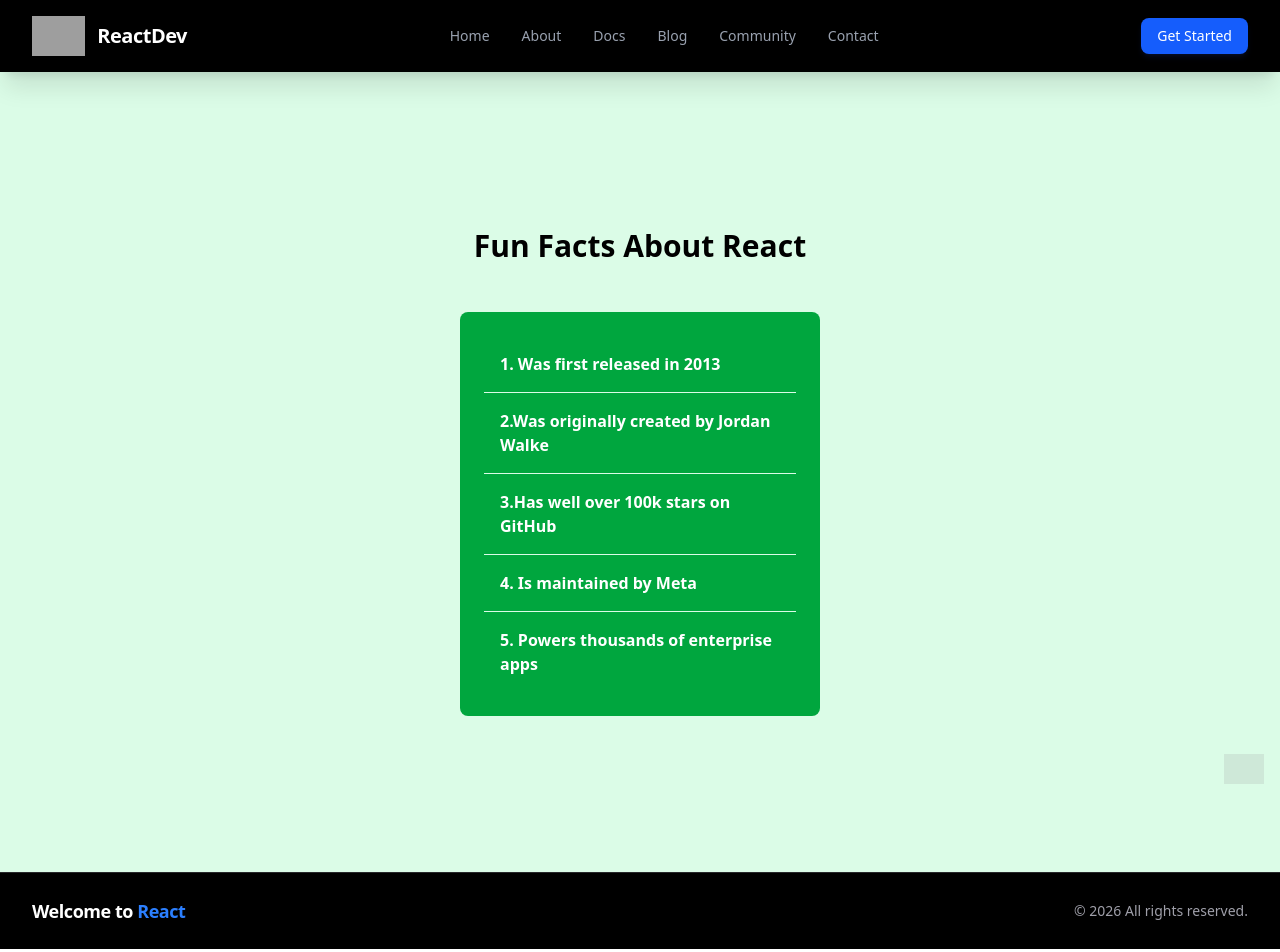
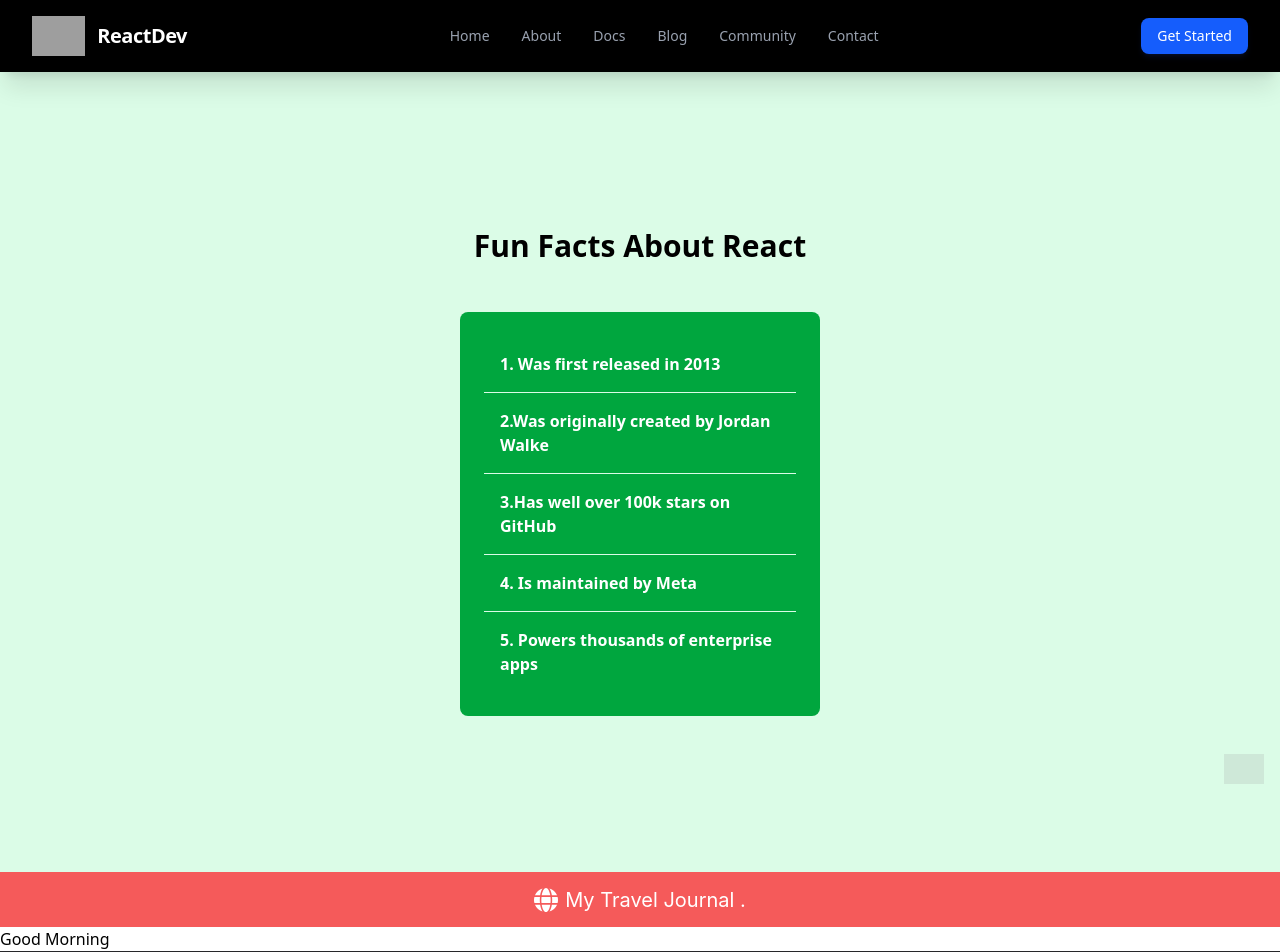
Before and after one commit to wainaina-mwangi/New-pro, a React (Vite) app: page / in a window 1280 px wide. Shown: the top 952 px of the page. Built offline with nearby package versions, Linux system fonts and the light colour scheme; grey boxes are pictures that could not be loaded.

Commit message:
writing js inside jsx

```diff
--- a/package.json
+++ b/package.json
@@ -13,6 +13,7 @@
     "@tailwindcss/vite": "^4.1.18",
     "react": "^19.2.0",
     "react-dom": "^19.2.0",
+    "react-icons": "^5.5.0",
     "tailwindcss": "^4.1.18"
   },
   "devDependencies": {
--- a/src/App.jsx
+++ b/src/App.jsx
@@ -1,6 +1,8 @@
 import React from 'react'
 import Rcards from './components/Rcards'
 import Navbar from './components/Navbar'
+import Header from './components/Header'
+import Entry from './components/Entry'
 import CopyRight from './components/CopyRight'
 import { useState, useEffect } from 'react'
 
@@ -11,6 +13,8 @@ function App() {
 
     <Navbar/>
     <Rcards/>
+    <Header/>
+    <Entry/>
     <CopyRight/>
 
     </>
--- /dev/null
+++ b/src/components/Entry.jsx
@@ -0,0 +1,19 @@
+import React from 'react'
+import { FaLocationArrow } from 'react-icons/fa'
+
+function Entry() {
+
+    const hours = new Date().getHours() % 12;
+    let timeOfDay;
+
+    if(hours < 12){
+        timeOfDay='Good Morning'
+    }else if(hours >12 && hours <17){
+        timeOfDay='Good Evening'
+    }
+  return (
+   <h1>{timeOfDay}</h1>
+  )
+}
+
+export default Entry
--- /dev/null
+++ b/src/components/Header.jsx
@@ -0,0 +1,14 @@
+import React from "react";
+
+import { FaGlobe } from "react-icons/fa";
+
+function Header() {
+  return (
+    <header className="head">
+      <FaGlobe className="icon" />
+      <h1>My Travel Journal .</h1>
+    </header>
+  );
+}
+
+export default Header;
--- a/src/index.css
+++ b/src/index.css
@@ -47,3 +47,27 @@ body{
     font-size: 20px;
     font-weight: bold;
 }
+
+
+
+.head{
+    background-color: #F55A5A;
+    display: flex;
+    justify-content: center;
+    align-items: center;
+    /* margin-right: 15px; */
+    height: 55px;
+}
+
+.icon{
+    color:#FFFF;
+    width: 24px;
+    font-size: 30px;
+    margin-right: 7px;
+}
+
+header > h1{
+ color: #FFFF;
+ font-size: 20PX;
+ font-family: inter;
+}
```
Also changed, not shown: 1 other file (tests, documents, lock files or other folders).
